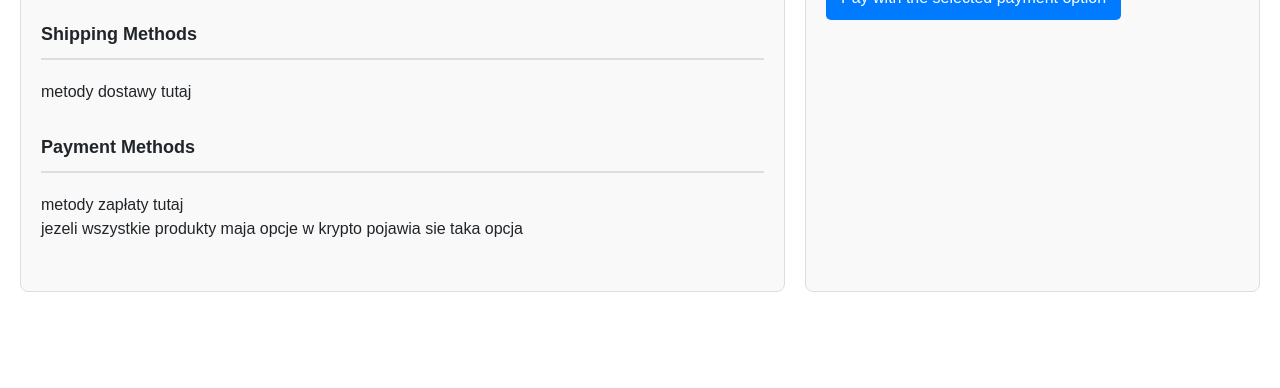
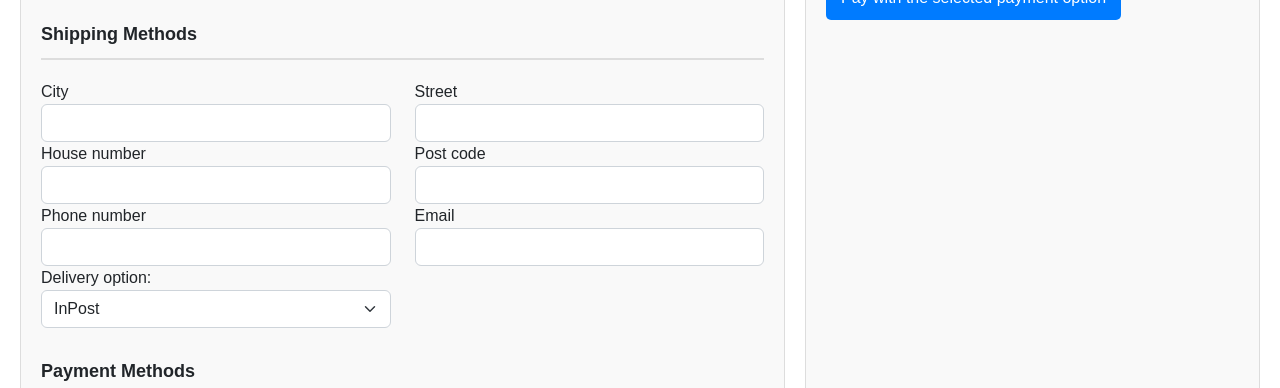
Before and after one commit to sdrapinski/crypto-shop, a React (Create React App) app in the folder frontend/: page /payment in a window 1280 px wide. Shown: the part 248-636 px from the top of the page. Built offline with nearby package versions, Linux system fonts and the light colour scheme; no server answers.

Commit message:
profil page form

```diff
--- a/frontend/package.json
+++ b/frontend/package.json
@@ -24,6 +24,8 @@
     "react-bootstrap": "^2.7.0",
     "react-country-region-selector": "^3.6.1",
     "react-dom": "^18.2.0",
+    "react-helmet": "^6.1.0",
+    "react-helmet-async": "^2.0.5",
     "react-icons": "^4.8.0",
     "react-phone-number-input": "^3.2.23",
     "react-router-dom": "^6.4.5",
@@ -59,5 +61,8 @@
       "last 1 firefox version",
       "last 1 safari version"
     ]
+  },
+  "devDependencies": {
+    "@types/react-helmet": "^6.1.11"
   }
 }
--- a/frontend/src/components/Delivery/DeliveryComponent.tsx
+++ b/frontend/src/components/Delivery/DeliveryComponent.tsx
@@ -1,10 +1,60 @@
-import React from 'react'
+import React, {useContext, useEffect, useState} from 'react';
+import {AppContext} from "../../state/AppContext";
 
 const DeliveryComponent = () => {
+
+    const appContext = useContext(AppContext);
+    const user = appContext?.user;
+    const userRegion = user?.user_region;
+
+    console.log(user)
+
   return (
-    <div className="section__content">
-    metody dostawy tutaj
-  </div>
+      <div className="section__content">
+          <section id={'shipping-options'}>
+              <div className={'row'}>
+                  <div className={'col-6'}>
+                      <label htmlFor="city">City</label>
+                      <input value={user?.user_name} className={'form-control'} name={'city'} type="text"/>
+                  </div>
+                  <div className={'col-6'}>
+                      <label htmlFor="street">Street</label>
+                      <input value={userRegion?.street} className={'form-control'} name={'street'} type="text"/>
+                  </div>
+              </div>
+              <div className={'row'}>
+                  <div className={'col-6'}>
+                      <label htmlFor="houseNumber">House number</label>
+                      <input className={'form-control'} name={'houseNumber'} type="text"/>
+                  </div>
+                  <div className={'col-6'}>
+                      <label htmlFor="postcode">Post code</label>
+                      <input value={userRegion?.postCode} className={'form-control'} name={'postcode'} type="text"/>
+                  </div>
+              </div>
+              <div className={'row'}>
+                  <div className={'col-6'}>
+                      <label htmlFor="phoneNumber">Phone number</label>
+                      <input value={user?.user_phone_number} className={'form-control'} name={'houseNumber'} type="text"/>
+                  </div>
+                  <div className={'col-6'}>
+                      <label htmlFor="email">Email</label>
+                      <input value={user?.user_email} className={'form-control'} name={'email'} type="text"/>
+                  </div>
+              </div>
+              <div className={'row'}>
+                  <div className={'col-6'}>
+                      <label htmlFor="delivery">Delivery option:</label>
+                      <select className={'form-select'} name="delivery" id="delivery">
+                          <option value="inpost">InPost</option>
+                          <option value="dpd">DPD</option>
+                          <option value="dhl">DHL</option>
+                          <option value="courier">Courier</option>
+                      </select>
+                  </div>
+              </div>
+          </section>
+      </div>
   )
 }
 
```
Also changed, not shown: 1 other file (tests, documents, lock files or other folders).
